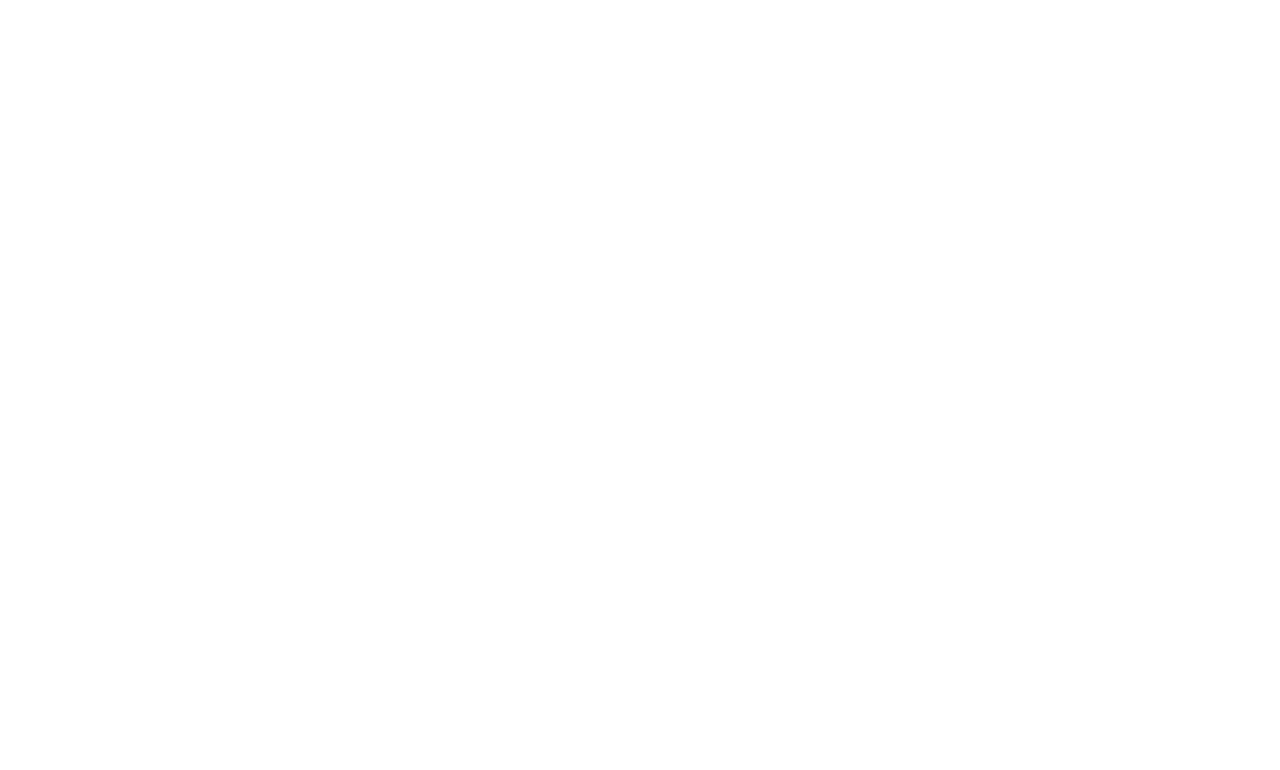
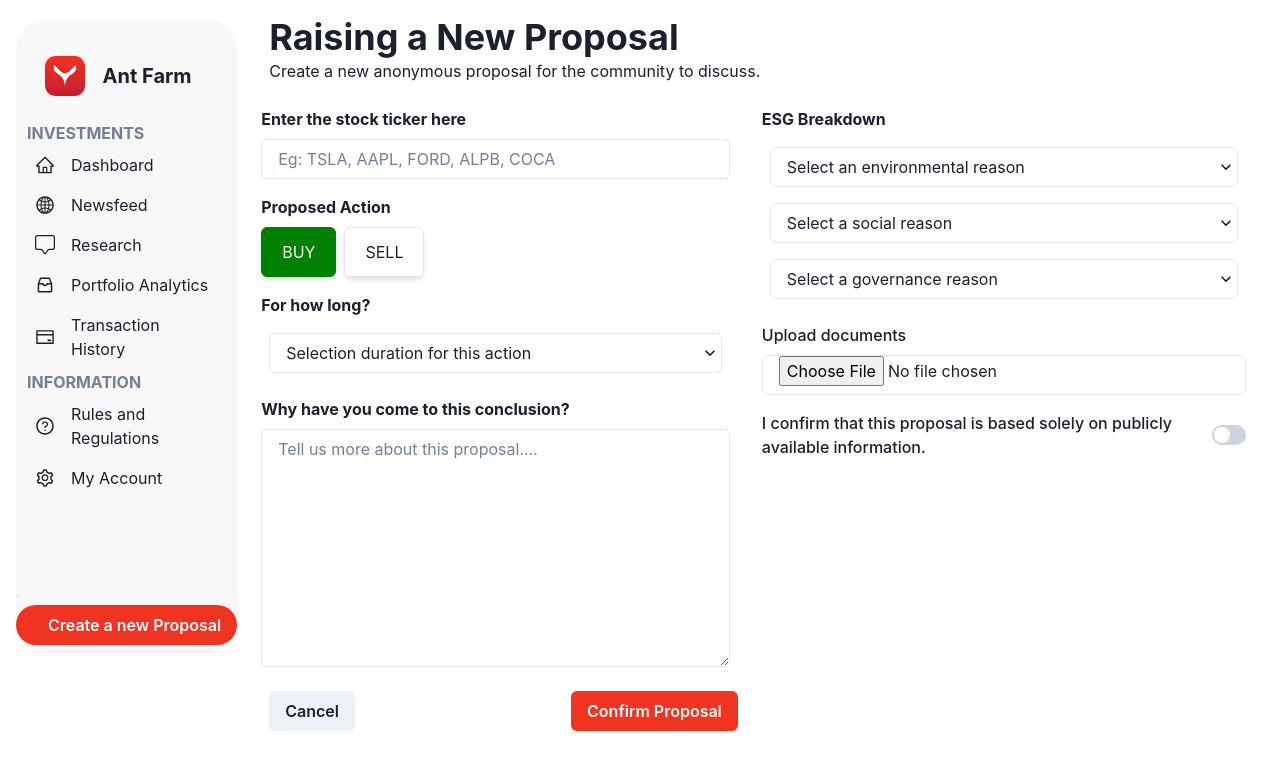
Before and after one commit to basil08/Ant-Farm, a React (Create React App) app: page /research/new in a window 1280 px wide. Before the commit this address had no page. Shown: the top 770 px of the page. Built offline with nearby package versions, Linux system fonts and the light colour scheme.

Commit message:
Update: Rebrand 'Bulletin' -> 'Research'; Format

```diff
--- a/src/components/proposalCard.js
+++ b/src/components/proposalCard.js
@@ -63,7 +63,7 @@
       <Flex flexDir={'column'}>
         <Flex>
           <LinkBox as="span">
-            <LinkOverlay href={`/bulletin/${proposal.ticker}/${proposal.id}`}>
+            <LinkOverlay href={`/research/${proposal.ticker}/${proposal.id}`}>
               <Text as="span" fontWeight={'bold'} fontSize="lg">
                 Action:
                 <Text
--- a/src/components/sidebar.js
+++ b/src/components/sidebar.js
@@ -42,7 +42,7 @@
     {
       name: 'Research',
       icon: TextCloudIcon,
-      toUrl: '/bulletin',
+      toUrl: '/research',
     },
     {
       name: 'Portfolio Analytics',
@@ -72,10 +72,10 @@
 function Sidebar() {
   let navigate = useNavigate();
   const { isOpen, onOpen, onClose } = useDisclosure();
-  const [selectedOption, setSelectedOption] = useState("");
+  const [selectedOption, setSelectedOption] = useState('');
 
   const navigateToProposalForm = ticker => {
-    let path = `/bulletin/new?ticker=${ticker}`;
+    let path = `/research/new?ticker=${ticker}`;
     navigate(path);
   };
 
@@ -83,10 +83,9 @@
     onOpen(!isOpen);
   };
 
-
-  const handleSelectOptionChange = (e) => {
-    setSelectedOption(e.target.value)
-  }
+  const handleSelectOptionChange = e => {
+    setSelectedOption(e.target.value);
+  };
   // get these from some API
   const companies = [
     { ticker: 'GOOGL' },
@@ -122,7 +121,11 @@
         </Text>
         {LinkItems.investments.map(link => (
           <Flex w="100%">
-            <NavItem key={link.name} icon={link.icon} toUrl={link.toUrl}>
+            <NavItem
+              key={link.name}
+              icon={link.icon}
+              toUrl={link.toUrl}
+            >
               {link.name}
             </NavItem>
           </Flex>
@@ -194,7 +197,11 @@
           </ModalBody>
 
           <ModalFooter>
-            <Button bg="#009E10" color="white" onClick={() => navigateToProposalForm(selectedOption)}>
+            <Button
+              bg="#009E10"
+              color="white"
+              onClick={() => navigateToProposalForm(selectedOption)}
+            >
               RAISE PROPOSAL
             </Button>
           </ModalFooter>
--- a/src/pages/CompanyDetails.js
+++ b/src/pages/CompanyDetails.js
@@ -57,7 +57,7 @@
   let navigate = useNavigate();
 
   const handleCreateNewProposal = ticker => {
-    let path = `/bulletin/new`;
+    let path = `/research/new`;
     navigate(path);
   };
 
--- a/src/pages/ProposalDetails.js
+++ b/src/pages/ProposalDetails.js
@@ -97,7 +97,7 @@
   let navigate = useNavigate();
 
   const handleCreateNewProposal = ticker => {
-    let path = `/bulletin/${ticker}/new`;
+    let path = `/research/${ticker}/new`;
     navigate(path);
   };
 
--- a/src/pages/ProposalForm.js
+++ b/src/pages/ProposalForm.js
@@ -114,7 +114,7 @@
   let navigate = useNavigate();
 
   const handleCancelForm = () => {
-    let path = `/bulletin`;
+    let path = `/research`;
     navigate(path);
   };
 
--- a/src/pages/Bulletin.js
+++ b/src/pages/Research.js
@@ -7,7 +7,7 @@
 import CompanyCard from '../components/companyCard';
 import { Outlet } from 'react-router-dom';
 
-function Bulletin() {
+function Research() {
   const categories = [
     { name: 'ALL' },
     { name: 'TECHNOLOGY' },
@@ -119,7 +119,7 @@
   // let navigate = useNavigate();
 
   // const navigateToCompanyDetailPage = ticker => {
-  //   let path = `/bulletin/${ticker}`;
+    // let path = `/research/${ticker}`;
   //   navigate(path);
   // };
 
@@ -133,7 +133,7 @@
       <Flex flexDir="column" height={'fit-content'} width="95%">
         <Flex m="4">
           <Navbar
-            title="Bulletin Board"
+            title="Research"
             subtitle="View active discussions on and proposals for companies that we're currently watching."
             user={{
               name: 'Parth Sharma',
@@ -158,7 +158,7 @@
               <LinkBox as="article">
                 <GridItem key={index} w="100%">
                   <LinkOverlay
-                    href={`/bulletin/${company.ticker}`}
+                    href={`/research/${company.ticker}`}
                   ></LinkOverlay>
                   <CompanyCard company={company} />
                 </GridItem>
@@ -172,4 +172,4 @@
   );
 }
 
-export default Bulletin;
+export default Research;
--- a/src/routes.js
+++ b/src/routes.js
@@ -1,6 +1,6 @@
 import {Text} from "@chakra-ui/react";
 import Login from "./pages/Login";
-import Bulletin from "./pages/Bulletin";
+import Research from "./pages/Research";
 import Dashboard from "./pages/Dashboard";
 import PortfolioAnalytics from "./pages/PortfolioAnalytics";
 import Newsfeed from "./pages/Newsfeed";
@@ -43,8 +43,8 @@
     main: () => <RulesAndRegulations />
   },
   {
-    path: "/bulletin",
-    main: () => <Bulletin />,
+    path: "/research",
+    main: () => <Research />,
     // children: () => (
     //   <Route
     //    path=":companyTicker"
@@ -53,15 +53,15 @@
     // )
   },
   {
-    path: "/bulletin/:companyTicker",
+    path: "/research/:companyTicker",
     main: () => <CompanyDetails />
   },
   {
-    path: "/bulletin/:companyTicker/:proposalId",
+    path: "/research/:companyTicker/:proposalId",
     main: () => <ProposalDetails />
   },
   {
-    path: "/bulletin/new",
+    path: "/research/new",
     main: () => <ProposalForm />
   },
   {
```
